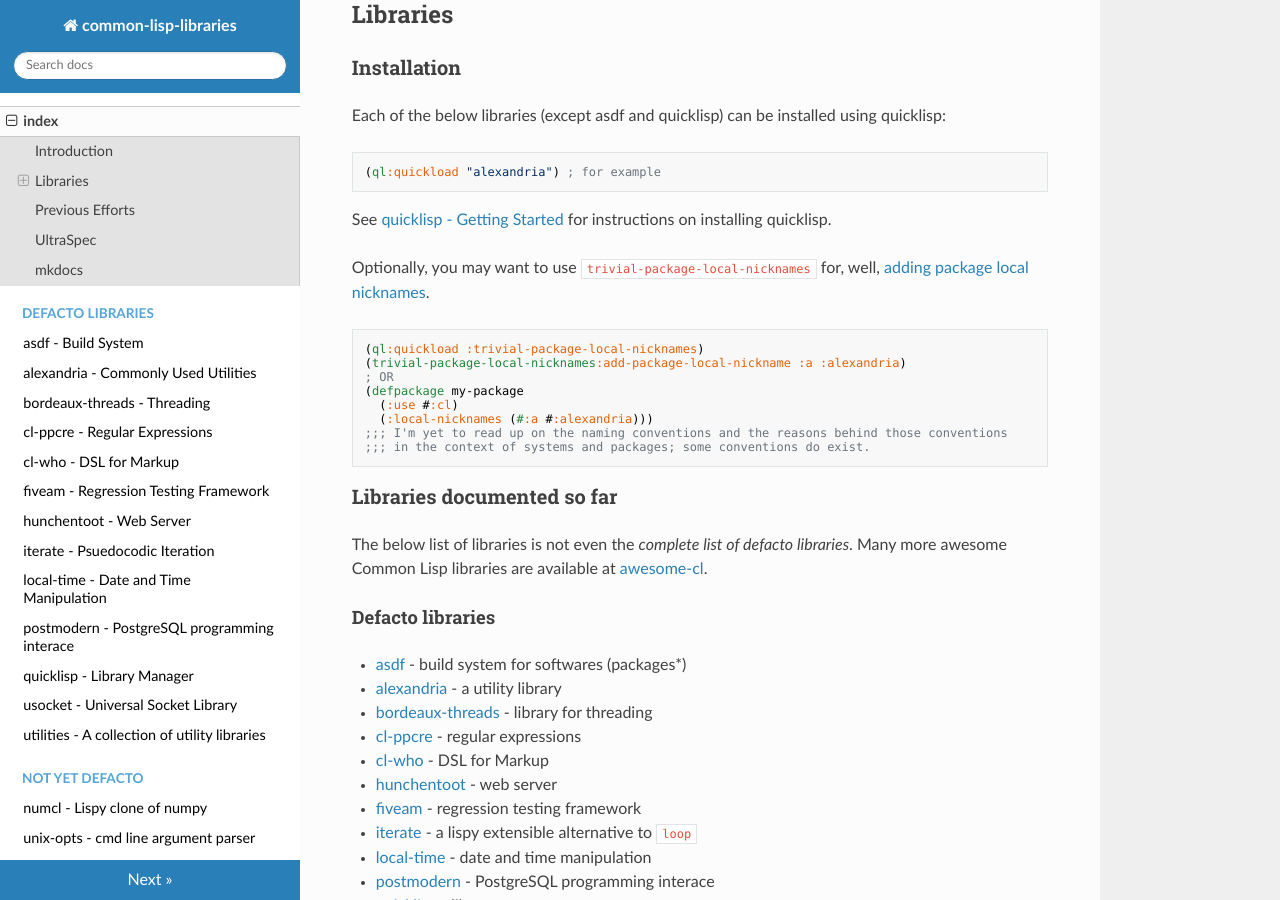
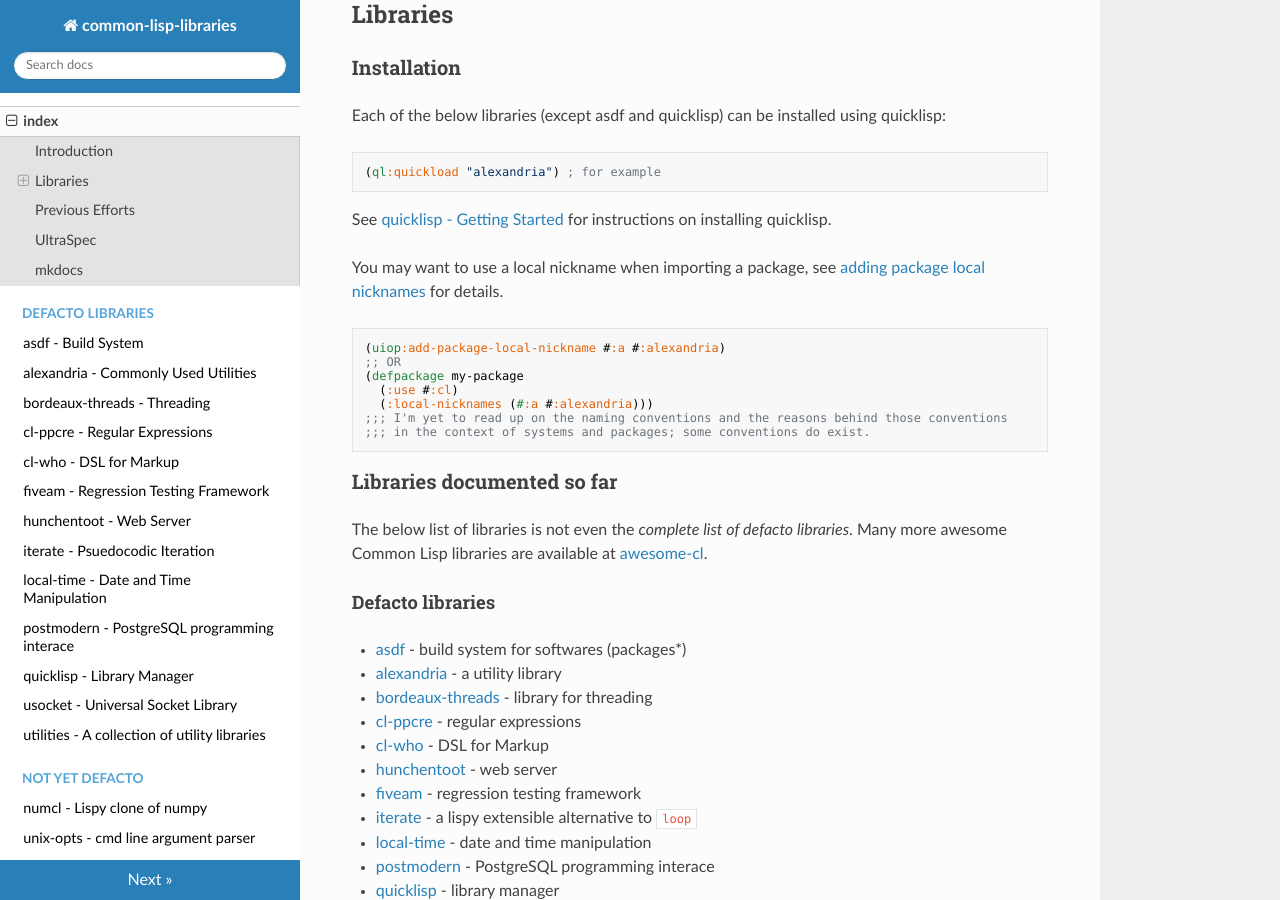
Before and after one commit to cl-library-docs/common-lisp-libraries, an MkDocs documentation site: the page built from docs/index.md, in a window 1280 px wide and 900 px high, scrolled down 435 px. Built offline with MkDocs 1.6.1, drawn with Linux system fonts in a browser that asks for light colours; nearby versions of some CDN libraries.

Commit message:
Replaced use of trivial-package-local-nicknames by uiop function

````diff
--- a/docs/index.md
+++ b/docs/index.md
@@ -23,12 +23,11 @@
 See [quicklisp - Getting Started](./quicklisp/#getting-started) for instructions on
 installing quicklisp.
 
-Optionally, you may want to use `trivial-package-local-nicknames` for, well, [adding package local nicknames](https://gist.github.com/phoe/2b63f33a2a4727a437403eceb7a6b4a3#actual-worthwhile-content-starts-here).
+You may want to use a local nickname when importing a package, see [adding package local nicknames](https://lispcookbook.github.io/cl-cookbook/packages.html#package-local-nicknames-pln) for details.
 
 ```lisp
-(ql:quickload :trivial-package-local-nicknames)
-(trivial-package-local-nicknames:add-package-local-nickname :a :alexandria)
-; OR
+(uiop:add-package-local-nickname #:a #:alexandria)
+;; OR
 (defpackage my-package
   (:use #:cl)
   (:local-nicknames (#:a #:alexandria)))
````
